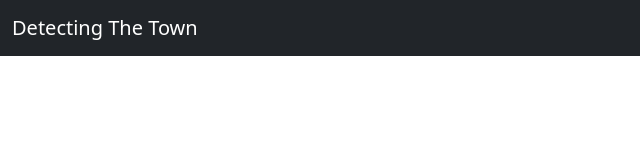
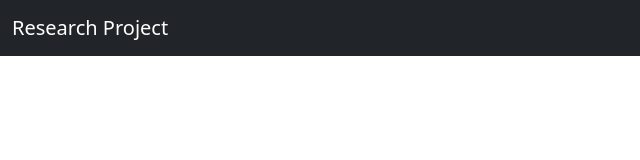
Before and after one commit to jpmcauliffe/JamesMcAuliffeRepoUpdate, a plain HTML site: page ResearchJamesMcAuliffe.html in a window 1280 px wide. Shown: the full height of the page, 0-640 px from the left. Drawn offline with nearby package versions, Linux system fonts and the light colour scheme.

Commit message:
navbar update 3?

```diff
--- a/ResearchJamesMcAuliffe.html
+++ b/ResearchJamesMcAuliffe.html
@@ -11,7 +11,7 @@
 <body>
     <nav class="navbar navbar-dark bg-dark">
         <div class="container-fluid">
-          <a class="navbar-brand" href="#">Detecting The Town</a>
+          <a class="navbar-brand" href="#">Research Project</a>
           <button class="navbar-toggler" type="button" data-bs-toggle="collapse" data-bs-target="#navbarSupportedContent" aria-controls="navbarSupportedContent" aria-expanded="false" aria-label="Toggle navigation">
             <span class="navbar-toggler-icon"></span>
           </button>
```
Also changed, not shown: Research Pages/CaseStudyJames.html (+2 -2 lines), Research Pages/InitialResearchJames.html (+1 -1 lines), Research Pages/RootCausesJames.html (+1 -1 lines).
